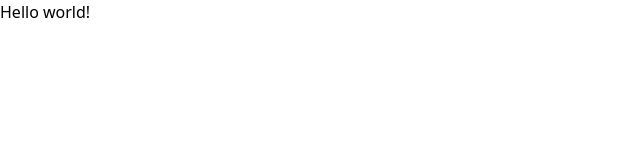
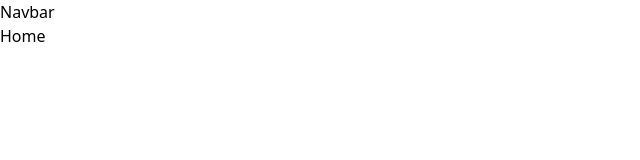
Before and after one commit to BayajidAlam/booklish, a React (Vite) app: page / in a window 1280 px wide. Shown: the top 160 px of the page, without its empty margins (0-640 px from the left). Built offline with nearby package versions, Linux system fonts and the light colour scheme.

Commit message:
basic set up done

```diff
--- a/package.json
+++ b/package.json
@@ -11,7 +11,8 @@
   },
   "dependencies": {
     "react": "^18.2.0",
-    "react-dom": "^18.2.0"
+    "react-dom": "^18.2.0",
+    "react-router-dom": "^6.14.2"
   },
   "devDependencies": {
     "@types/react": "^18.2.14",
--- a/src/App.tsx
+++ b/src/App.tsx
@@ -1,5 +1,10 @@
 import React from "react";
+import MainLayout from "./layouts/MainLayout";
 
 export default function App() {
-  return <h1>Hello world!</h1>;
+  return (
+    <>
+      <MainLayout />
+    </>
+  );
 }
--- /dev/null
+++ b/src/layouts/MainLayout.tsx
@@ -0,0 +1,14 @@
+import React from 'react'
+import Navbar from './Navbar'
+import { Outlet } from 'react-router-dom';
+
+export default function MainLayout() {
+  return (
+    <div>
+      <Navbar/>
+      <div>
+        <Outlet/>
+      </div>
+    </div>
+  )
+}
--- /dev/null
+++ b/src/layouts/Navbar.tsx
@@ -0,0 +1,7 @@
+import React from 'react'
+
+export default function Navbar() {
+  return (
+    <div>Navbar</div>
+  )
+}
--- a/src/main.tsx
+++ b/src/main.tsx
@@ -1,10 +1,11 @@
 import React from 'react'
 import ReactDOM from 'react-dom/client'
-import App from './App.tsx'
 import './index.css'
+import { RouterProvider } from 'react-router-dom';
+import routes from './routes/routes';
 
 ReactDOM.createRoot(document.getElementById('root')!).render(
   <React.StrictMode>
-    <App />
+    <RouterProvider router={routes}/>
   </React.StrictMode>,
 )
--- /dev/null
+++ b/src/pages/Home.tsx
@@ -0,0 +1,7 @@
+import React from 'react'
+
+export default function Home() {
+  return (
+    <div>Home</div>
+  )
+}
--- /dev/null
+++ b/src/pages/Login.tsx
@@ -0,0 +1,7 @@
+import React from 'react'
+
+export default function Login() {
+  return (
+    <div>Login</div>
+  )
+}
--- /dev/null
+++ b/src/pages/NotFound.tsx
@@ -0,0 +1,7 @@
+import React from 'react'
+
+export default function NotFound() {
+  return (
+    <div>NotFound</div>
+  )
+}
--- /dev/null
+++ b/src/pages/Product.tsx
@@ -0,0 +1,7 @@
+import React from 'react'
+
+export default function Product() {
+  return (
+    <div>Product</div>
+  )
+}
--- /dev/null
+++ b/src/pages/Signup.tsx
@@ -0,0 +1,7 @@
+import React from 'react'
+
+export default function Signup() {
+  return (
+    <div>Signup</div>
+  )
+}
--- /dev/null
+++ b/src/routes/routes.tsx
@@ -0,0 +1,39 @@
+import { createBrowserRouter } from "react-router-dom";
+import Home from "../pages/Home";
+import App from "../App";
+import Product from "../pages/Product";
+import Login from "../pages/Login";
+import Signup from "../pages/Signup";
+import NotFound from "../pages/NotFound";
+
+const routes = createBrowserRouter([
+  {
+    path: "/",
+    element: <App />,
+    children: [
+      {
+        index: true,
+        element: <Home />,
+      },
+      {
+        path: "/products",
+        element: <Product />,
+      },
+    ],
+  },
+  {
+    path: "/login",
+    element: <Login />,
+  },
+  {
+    path: "/signup",
+    element: <Signup />,
+  },
+  {
+    path: "*",
+    element: <NotFound />,
+  },
+]);
+
+
+export default routes;
```
Also changed, not shown: src/layouts/Footer.tsx (added, +7 -0 lines), 1 other file (tests, documents, lock files or other folders).
